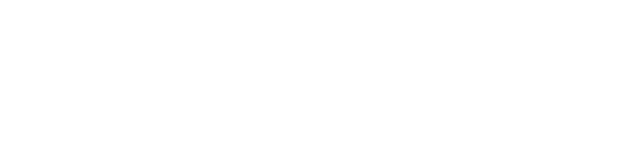
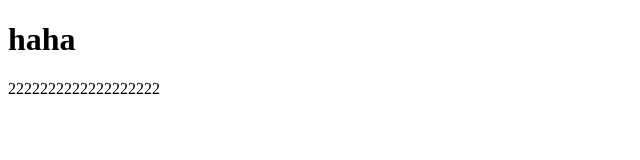
Before and after one commit to yinweiwei307/project_02, a plain HTML site: page login.html in a window 1280 px wide. Shown: the whole page, without its empty margins (0-640 px from the left). Drawn offline with Linux system fonts and the light colour scheme.

Commit message:
第一次

```diff
--- a/login.html
+++ b/login.html
@@ -8,7 +8,8 @@
 </head>
 
 <body>
-
+    <h1>haha</h1>
+    2222222222222222222
 </body>
 
 </html>
```
Also changed, not shown: index.html (+1 -1 lines).
